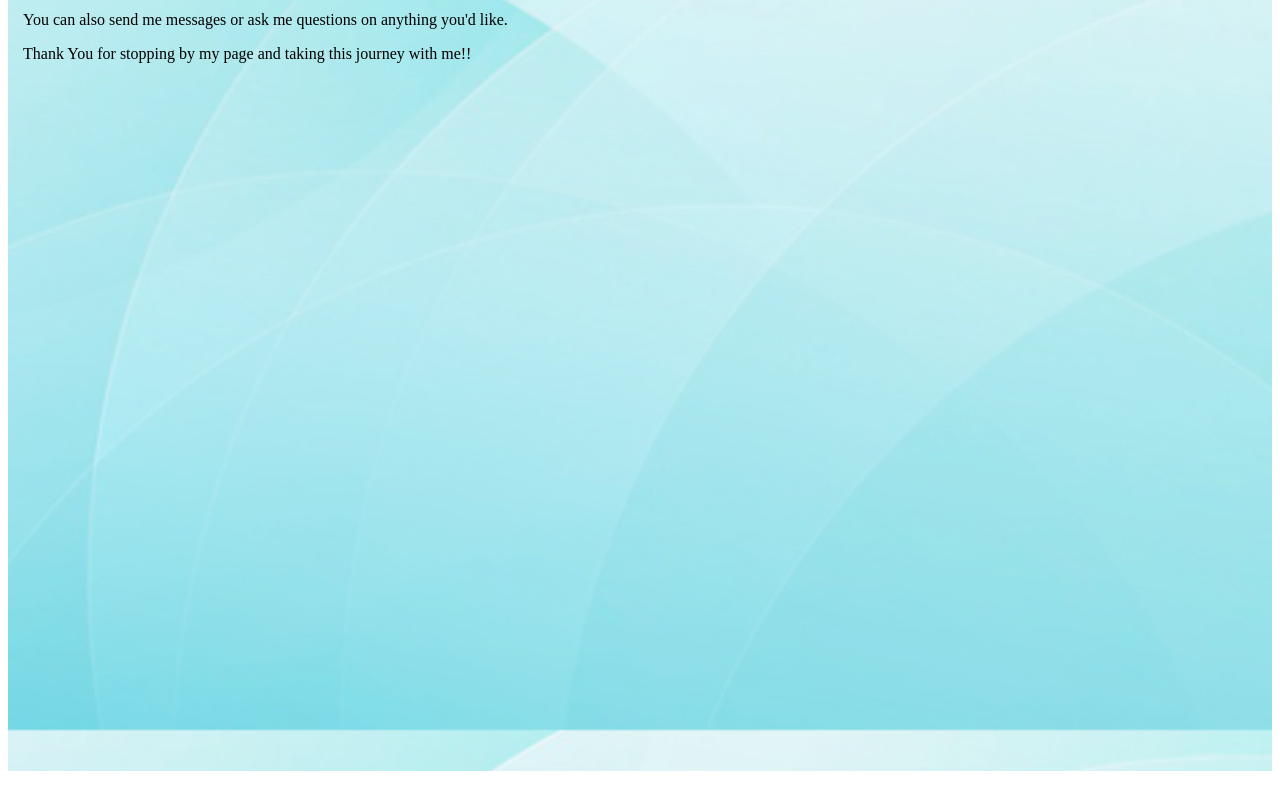
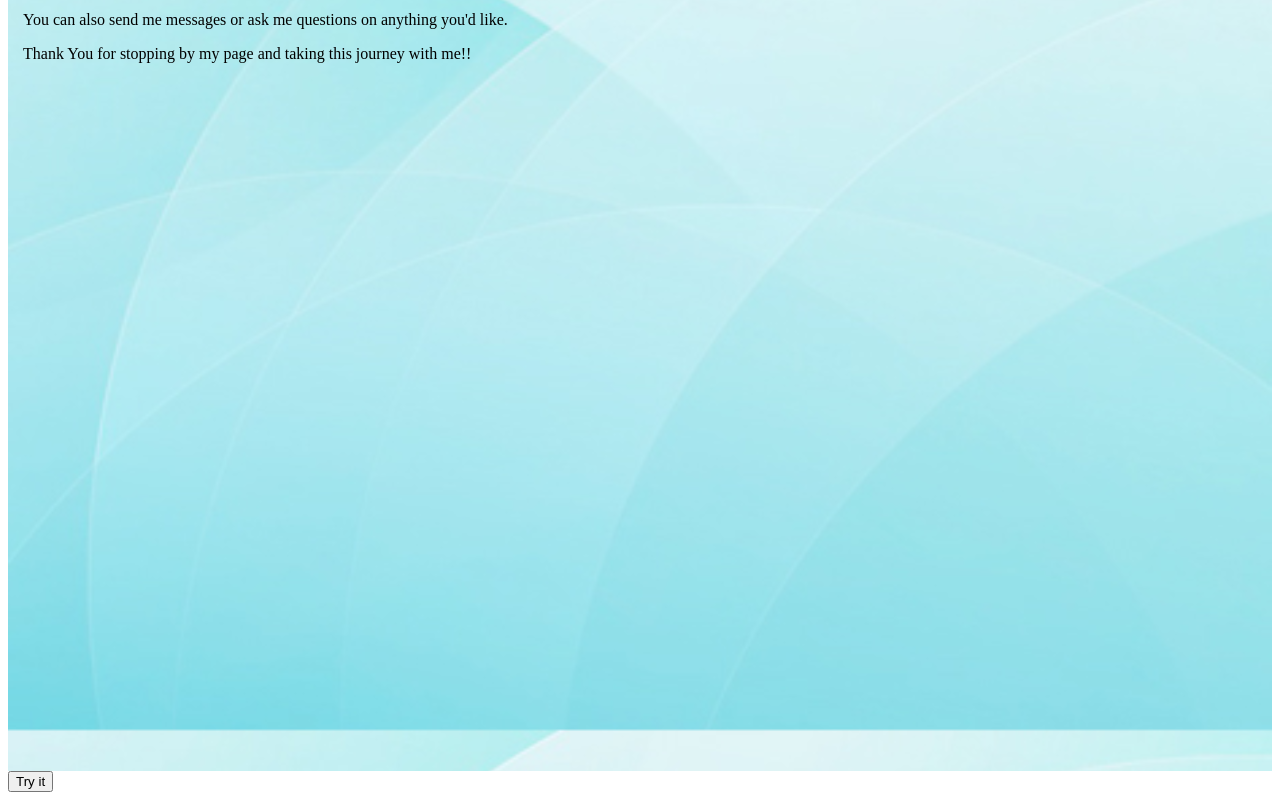
Before and after one commit to dvang777/dvang777.github.io, a plain HTML site: page index.html in a window 1280 px wide. Shown: the part 414-1214 px from the top of the page. Before the commit the page ends 1193 px from the top, so only its background shows below. Drawn offline with Linux system fonts and the light colour scheme.

Commit message:
change to button on index

```diff
--- a/index.html
+++ b/index.html
@@ -43,6 +43,17 @@
 					<p>Thank You for stopping by my page and taking this journey with me!!</p>
 				</div>
 			<footer>
+				<button onclick="myFunction()">Try it</button>
+
+					<script>
+						function myFunction() {
+   						 var btn = document.createElement("BUTTON");
+   						 var t = document.createTextNode("CLICK ME");
+   						 btn.appendChild(t);
+    					document.body.appendChild(btn);
+						}
+					</script>
+
 			</footer>
 
 		</body>
```
